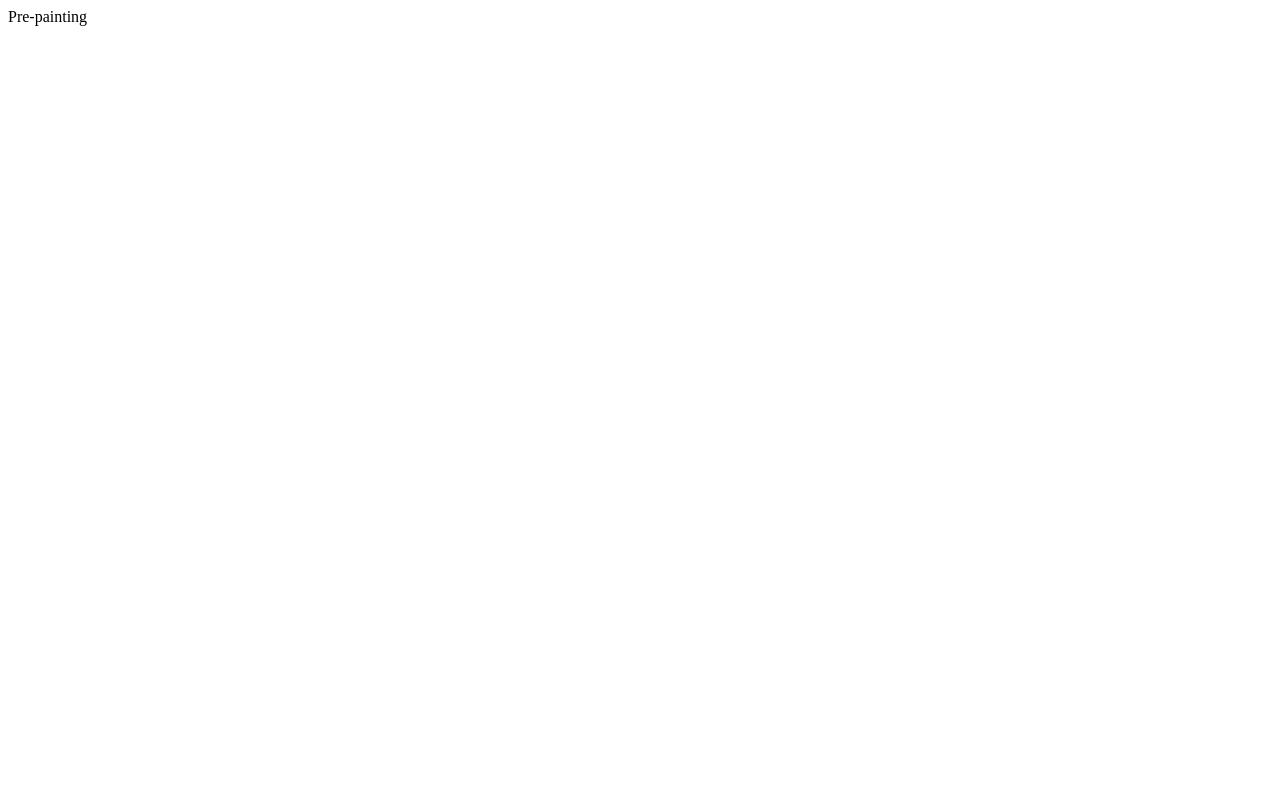
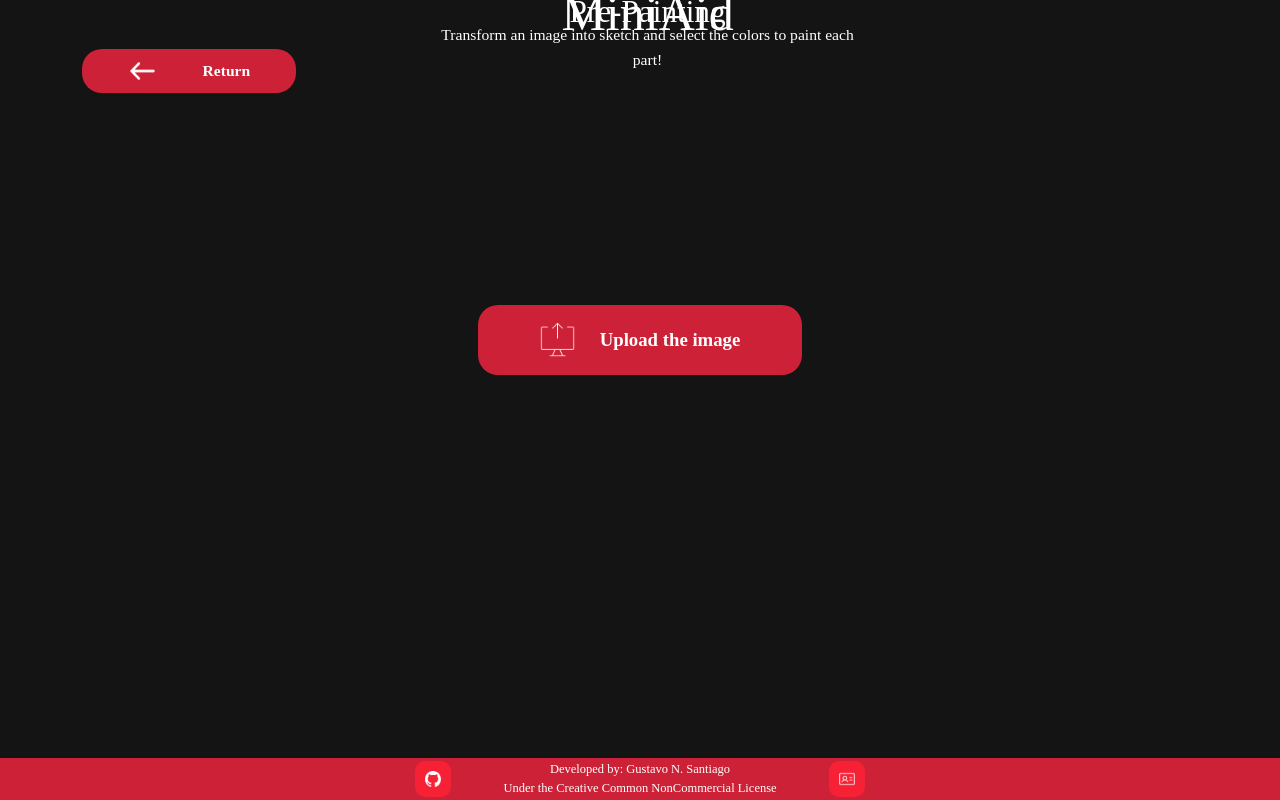
Before and after one commit to GustavoSantiago113/MiniAid, a Flask app: page /pre-painting in a window 1280 px wide. Before the commit the page is almost empty. Run offline with Flask 3, Linux system fonts and the light colour scheme; some web fonts are replaced.

Commit message:
Pre-painting first page and new pdf version

```diff
--- a/app/app.py
+++ b/app/app.py
@@ -8,7 +8,11 @@ def landing_page():
 
 @app.route("/pre-painting")
 def pre_painting_page():
-    return "Pre-painting"
+    return render_template('PrePainting.html')
+
+@app.route("/pre-painting-crop")
+def pre_painting_page_crop():
+    return render_template('PrePaintingCrop.html')
 
 @app.route("/post-painting")
 def post_painting_page():
--- a/app/static/styles.css
+++ b/app/static/styles.css
@@ -44,7 +44,7 @@ html{
 
 .description{
     font-size: 1.953vh;
-    line-height: 40px;
+    line-height: 3.906vh;
 }
 
 .info-icon{
@@ -95,6 +95,73 @@ html{
     }
 }
 
+.body-head{
+    display: flex;
+    flex-direction: row;
+    align-items: start;
+    justify-content: start;
+}
+
+.return-button{
+    background-color: var(--buttons-footer);
+    width: 16.736vw;
+    transition: all 0.5s;
+    cursor: pointer;
+    border-radius: 20px;
+    margin-top: 5.078vh;
+    margin-left: 5.764vw;
+    margin-right: 11.111vw;
+    display: flex;
+    align-items: center;
+    justify-content: center;
+    gap: 3.542vw;
+    font-size: 1.953vh;
+    height: 5.566vh;
+    text-decoration: none;
+    color: var(--text);
+    &:hover {
+        background-color: var(--button-hover_active-item);
+        transform: scale(1.05);
+    }
+}
+
+.return-icon{
+    height: 3.711vh
+}
+
+.body-text{
+    display: flex;
+    justify-content: center;
+    flex-direction: column;
+    align-items: center;
+    width: 32.708vw;
+    .title{
+        font-size: 6.25vh;
+        margin-top: -3.027vh;
+    }
+    .subtitle{
+        font-size: 3.906vh;
+        margin-top: -6vh;
+    }
+    .description{
+        font-size: 1.953vh;
+        margin-top: -1vh;
+        text-align: center;
+        line-height: 3.125vh;
+    }
+}
+
+.central-button{
+    display: flex;
+    justify-content: center;
+    align-items: center;
+    margin-top: 19vh;
+}
+
+.bottom-button{
+
+}
+
 .footer {
     position: fixed;
     left: 0;
@@ -111,6 +178,7 @@ html{
 .footer-text{
     line-height: 2.344vh;
     text-align: center;
+    font-size: 1.563vh
 }
 
 .footer-icon-link{
--- /dev/null
+++ b/app/templates/PrePainting.html
@@ -0,0 +1,52 @@
+<html lang="en">
+    <head>
+        <meta charset="UTF-8">
+        <title>MiniAid</title>
+        <link rel="stylesheet" type="text/css" href="../static/styles.css">
+        <link rel="icon" type="image/x-icon" href="../static/favico.png">
+    </head>
+    <body>
+        <script src="../static/script.js"></script>
+        <div class = "body-head">
+            <a class = "return-button" href="/">
+                <img src="../static/arrow.png" class="return-icon">
+                <h4>
+                    Return
+                </h4>
+            </a>
+            <div class = "body-text">
+                <span class = "title">
+                    MiniAid
+                </span>
+                <span class="subtitle">
+                    Pre-Painting
+                </span>
+                <span class = "description">
+                    Transform an image into sketch and select the colors to paint each part!
+                </span>
+            </div>
+
+        </div>
+        <div class="central-button">
+            <a class = "navigation-button" href="/pre-painting-crop">
+                <img src="../static/export.png" class="button-icon">
+                <h4>
+                    Upload the image
+                </h4>
+            </a>
+        </div>
+    </body>
+    <footer>
+        <div class = "footer">
+            <a href="https://github.com/GustavoSantiago113/MiniAid" target = "_blank" class="footer-icon-link">
+                <img src="../static/github.png" class="footer-icon">
+            </a>
+            <span class = "footer-text">
+                Developed by: Gustavo N. Santiago <br> Under the Creative Common NonCommercial License
+            </span>
+            <a href="https://gustavosantiago.shinyapps.io/WebResume/" target = "_blank" class="footer-icon-link">
+                <img src="../static/webResume.png" class="footer-icon">
+            </a>
+        </div>
+    </footer>
+</html>
```
Also changed, not shown: app/templates/PrePaintingCrop.html (added, +53 -0 lines), app/static/arrow.png (added), app/static/export.png (added), 1 other file.
